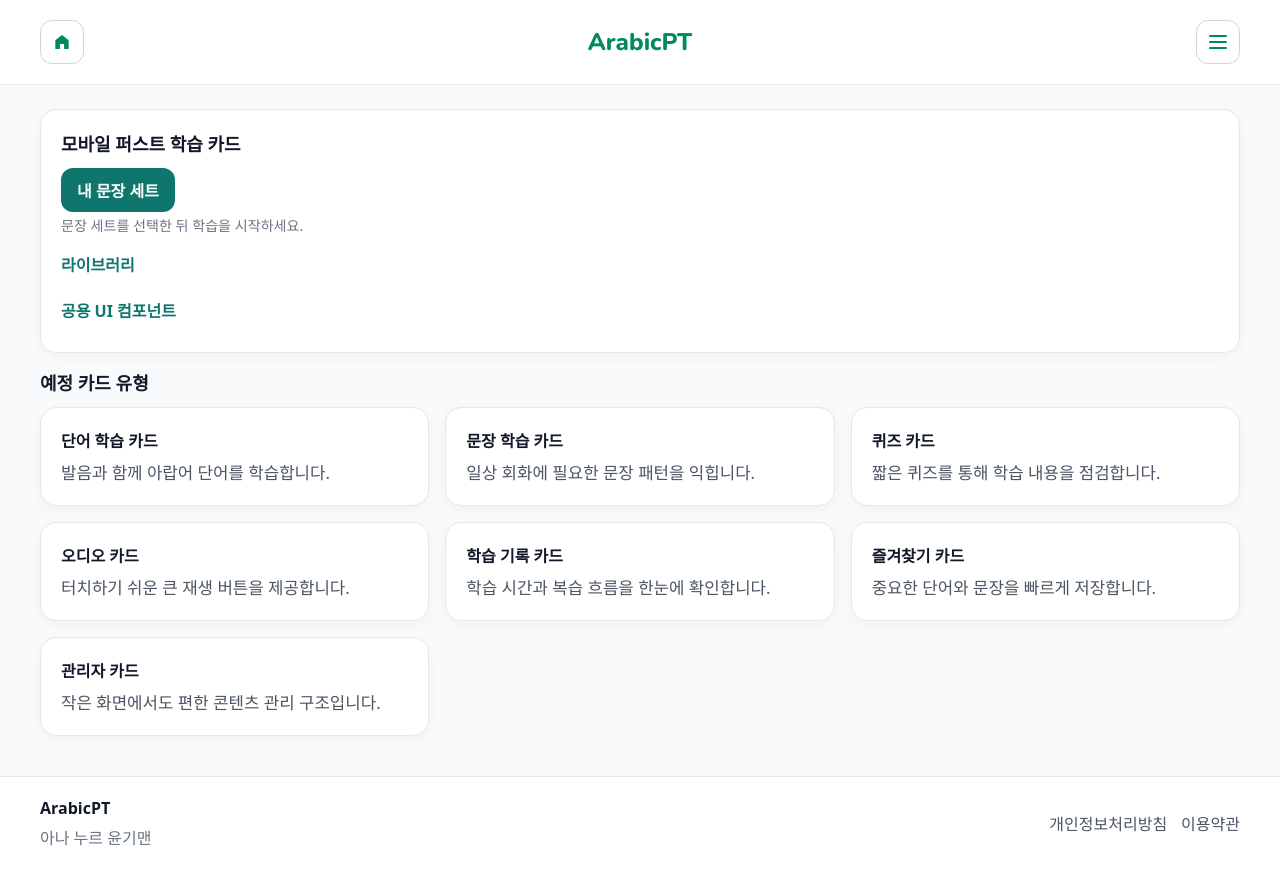
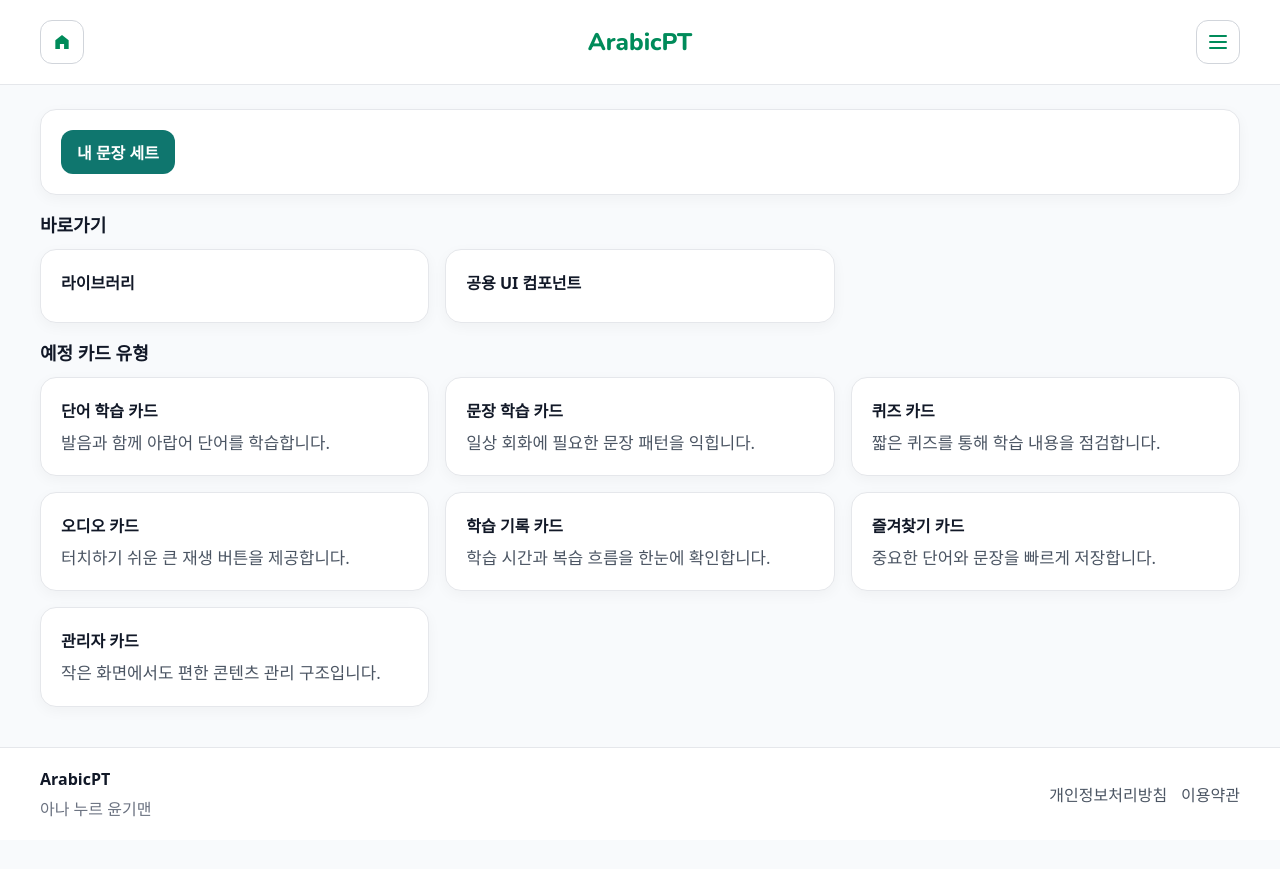
Before and after one commit to MiadongDeersfeet/ArabicPT-front, a React (Vite) app: page / in a window 1280 px wide. After the commit the page ends 840 px from the top, so only its background shows below. Built offline with nearby package versions, Linux system fonts and the light colour scheme.

Commit message:
ref: 메인페이지 UI 정리 중

```diff
--- a/src/App.css
+++ b/src/App.css
@@ -328,11 +328,31 @@ a.primaryButton {
 }
 
 .homeIntroHint {
-  display: block;
-  margin: 0 0 4px;
+  margin: 12px 0 0;
   font-size: 0.88rem;
   color: #6b7280;
   line-height: 1.4;
+}
+
+.learningCardLink {
+  text-decoration: none;
+  color: inherit;
+  display: block;
+}
+
+.learningCardLink .learningCard {
+  height: 100%;
+  transition: box-shadow 0.2s ease, border-color 0.2s ease;
+}
+
+.learningCardLink:hover .learningCard,
+.learningCardLink:focus-visible .learningCard {
+  border-color: #99f6e4;
+  box-shadow: 0 8px 24px rgba(15, 118, 110, 0.12);
+}
+
+.learningCardLink:focus-visible {
+  outline: none;
 }
 
 .sectionSpacing {
--- a/src/pages/Home.jsx
+++ b/src/pages/Home.jsx
@@ -11,23 +11,40 @@ const learningCards = [
 ]
 
 function Home() {
+  const quickLinks = [
+    {
+      title: '라이브러리',
+      description: '문장 세트를 확인하고 학습을 시작합니다.',
+      to: '/library',
+    },
+    {
+      title: '공용 UI 컴포넌트',
+      description: '현재 사용 중인 공용 UI 요소를 확인합니다.',
+      to: '/ui-kit',
+    },
+  ]
+
   return (
     <>
       <section className="container">
         <div className="introCard" role="region" aria-label="학습 소개">
-          <h2>모바일 퍼스트 학습 카드</h2>
           <Link to="/library" className="primaryButton">
             내 문장 세트
           </Link>
-          <div className="homeIntroLinks">
-            <span className="homeIntroHint">문장 세트를 선택한 뒤 학습을 시작하세요.</span>
-            <Link to="/library" className="textLink">
-              라이브러리
+        </div>
+      </section>
+
+      <section className="container sectionSpacing">
+        <h2 className="sectionTitle">바로가기</h2>
+        <div className="cardGrid">
+          {quickLinks.map((card) => (
+            <Link key={card.title} to={card.to} className="learningCardLink">
+              <article className="learningCard">
+                <h3>{card.title}</h3>
+                {/* <p>{card.description}</p> */}
+              </article>
             </Link>
-            <Link to="/ui-kit" className="textLink">
-              공용 UI 컴포넌트
-            </Link>
-          </div>
+          ))}
         </div>
       </section>
 
```
